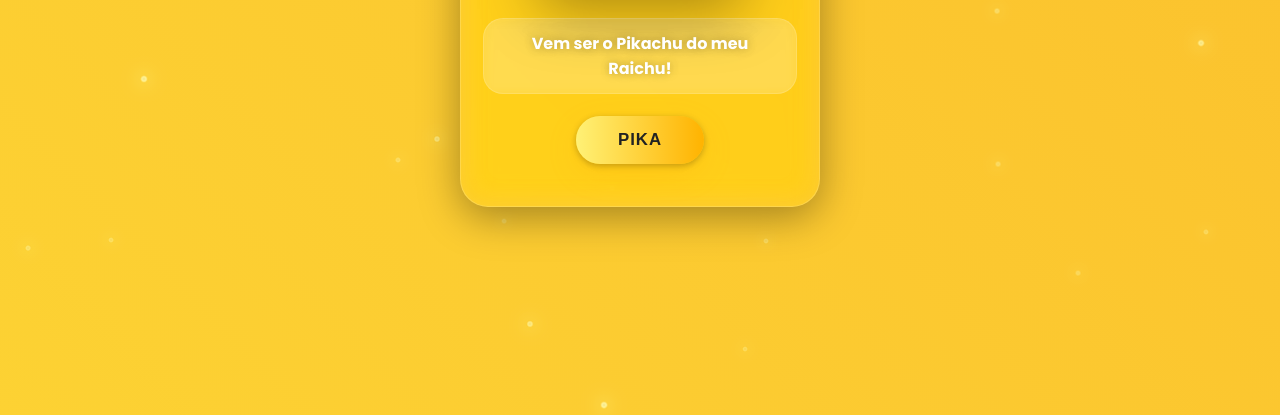
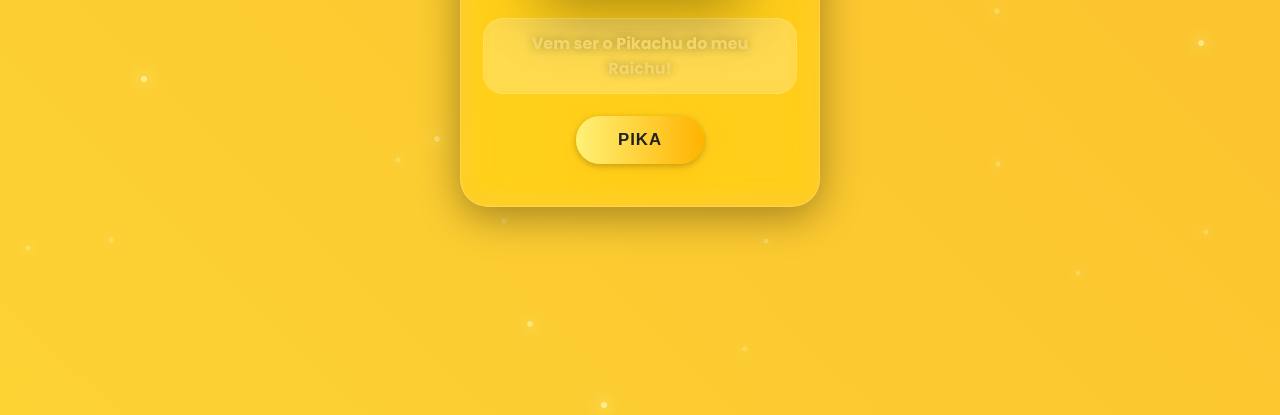
Before and after one commit to LucasSilva999/Teste, a plain HTML site: page index.html in a window 1280 px wide. Shown: the part 385-800 px from the top of the page. Drawn offline with Linux system fonts and the light colour scheme.

Commit message:
Add files via upload

```diff
--- a/index.html
+++ b/index.html
@@ -98,7 +98,7 @@
     padding:12px 18px;
     border-radius:20px;
     background:rgba(255,255,255,0.15);
-    color:#fff;
+    color:#f3d66b;
     font-weight:600;
     text-shadow:0 0 10px rgba(0,0,0,0.3);
     border:1px solid rgba(255,255,255,0.14);
```
